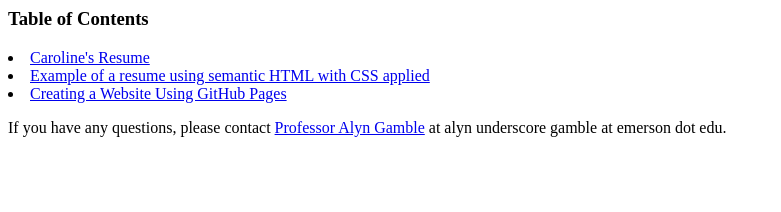
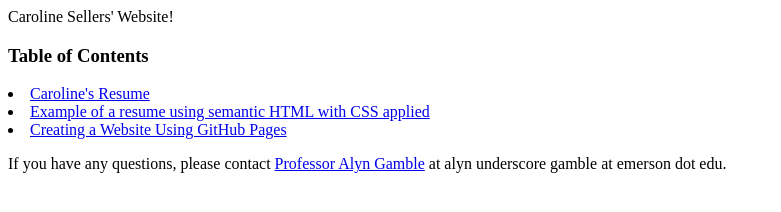
Before and after one commit to carolinesemerson/carolinesemerson, a plain HTML site: page index.html in a window 1280 px wide. Shown: the whole page, without its empty margins (0-781 px from the left). Drawn offline with Linux system fonts and the light colour scheme.

Commit message:
Update index.html

```diff
--- a/index.html
+++ b/index.html
@@ -5,6 +5,7 @@
 </style>
 </head>
 <body>
+Caroline Sellers' Website!
 <p>
 	<h3>Table of Contents</h3>
 <li><a href="https://carolinesemerson.github.io/resume.html">Caroline's Resume</a></li>
```
